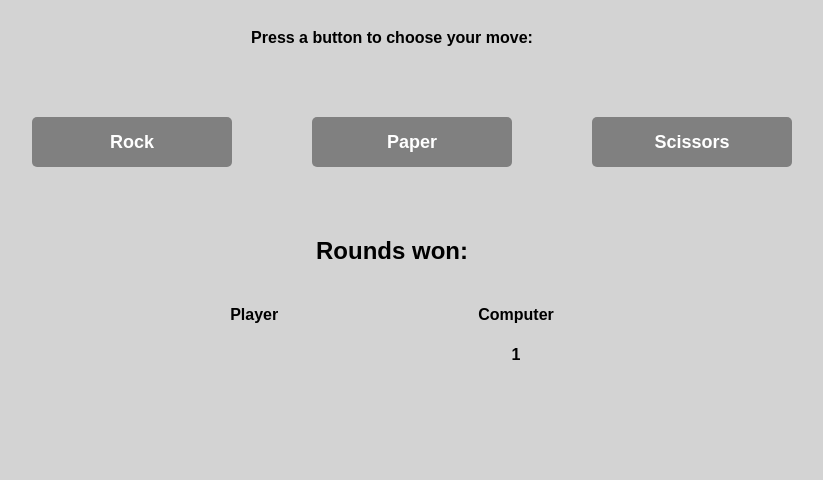
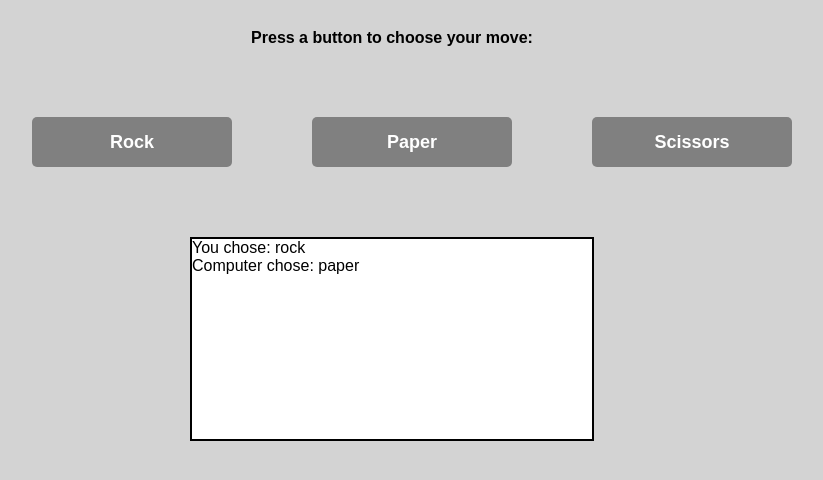
Before and after one commit to mdesanker/rock-paper-scissors, a plain HTML site: page index.html in a window 1280 px wide. Both pictures are taken after a click on the button "Rock". Shown: the part 198-678 px from the top of the page, without its empty margins (248-1071 px from the left). Drawn offline with Linux system fonts and the light colour scheme.

Commit message:
Changed game output to add text to a div, like a screen

```diff
--- a/index.html
+++ b/index.html
@@ -15,7 +15,7 @@
         <li class="paper"><button id="paper">Paper</button></li>
         <li class="scissors"><button id="scissors">Scissors</button></li>
     </ul>
-    <h2>Rounds won:</h2>
+    <!-- <h2>Rounds won:</h2>
     <div class="scoreboard">
         <div class="player">
             <h4>Player</h4>
@@ -25,6 +25,10 @@
             <h4>Computer</h4>
             <h4 id="computer-score"></h4>
         </div>
+    </div> -->
+    <div class="output">
+        <p id="player-choice"></p>
+        <p id="computer-choice"></p>
     </div>
     <script src="script.js"></script>
 </body>
--- a/script.js
+++ b/script.js
@@ -43,12 +43,20 @@ function game() {
 let playerScore = 0
 let computerScore = 0
 
-const playerScoreDisplay = document.getElementById('player-score');
-const computerScoreDisplay = document.getElementById('computer-score');
+const outputWindow = document.querySelector('.output');
+
+const displayPlayerChoice = document.querySelector('#player-choice');
+const displayComputerChoice = document.querySelector('#computer-choice');
+
 
 const buttons = document.querySelectorAll('button');
 buttons.forEach((button) => {
     button.addEventListener('click', () => {
+        let playerChoice = button.id; // Check var name
+        let computerChoice = computerPlay();
+        displayPlayerChoice.textContent = `You chose: ${playerChoice}`;
+        displayComputerChoice.textContent = `Computer chose: ${computerChoice}`;
+
         if (playRound(button.id, computerPlay())) {     // Play round with player's selection
             playerScore += 1;
             playerScoreDisplay.textContent = `${playerScore}`;
--- a/style.css
+++ b/style.css
@@ -5,6 +5,7 @@ html {
     color: black;
     display: flex;
     flex-direction: column;
+    justify-content: center;
     margin: 0;
     padding: 0;
 }
@@ -43,3 +44,15 @@ button {
     justify-content: center;
     gap: 200px;
 }
+.output {
+    border: 2px solid black;
+    background-color: white;
+    width: 400px;
+    height: 200px;
+    display: flex;
+    margin: 0 auto;
+    flex-direction: column;
+}
+.output p {
+    margin: 0;
+}
```
